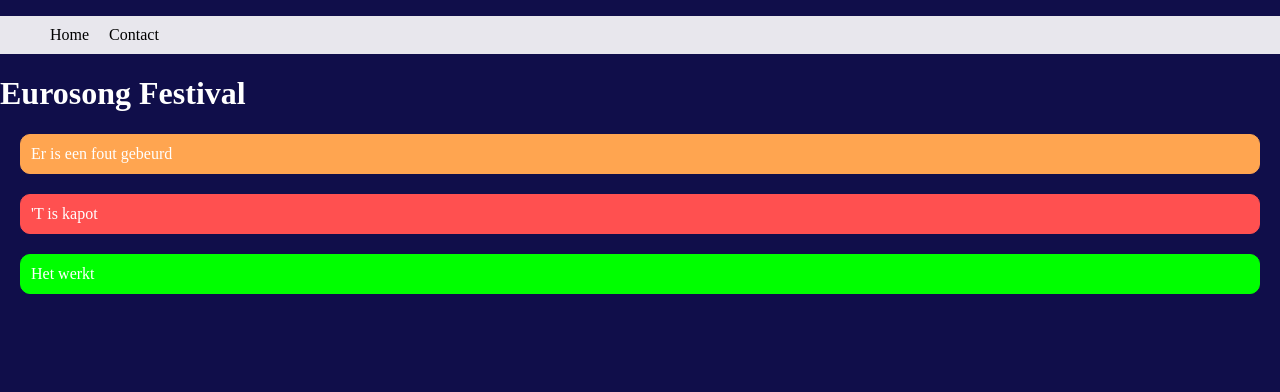
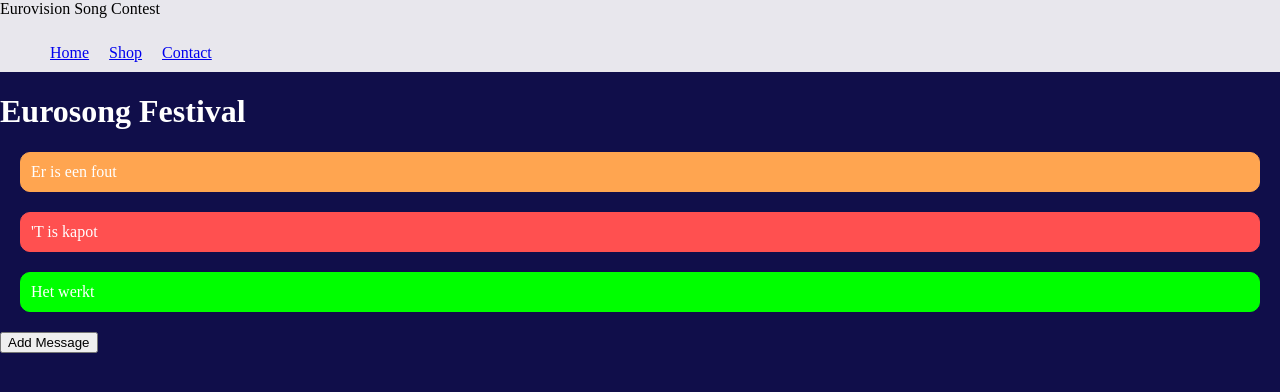
Before and after one commit to yorickcleerbout/Front-End-Eurosong, a Vue app: page / in a window 1280 px wide. Shown: the top 392 px of the page. Built offline with nearby package versions, Linux system fonts and the light colour scheme.

Commit message:
Added new components for test

```diff
--- a/src/App.vue
+++ b/src/App.vue
@@ -1,29 +1,64 @@
 <template>
   <div id="app">
     <!-- Nav -->
-    <nav class="c-nav">
-      <ul class="c-nav-list">
-        <li class="c-nav-list-item">Home</li>
-        <li class="c-nav-list-item">Contact</li>
-      </ul>
-    </nav>
+    <Navigation />
 
     <!-- Content -->
     <h1>Eurosong Festival</h1>
 
-    <div class="c-feedback warning">Er is een fout gebeurd</div>
-    <div class="c-feedback error">'T is kapot</div>
-    <div class="c-feedback success">Het werkt</div>
+    <Feedback
+    v-for="(message, index) in messages"
+    :key="index"
+    :message="message.message"
+    :classType="message.classType" />
+
+    <button @click="addMessage">Add Message</button>
 
   </div>
 </template>
 
 <script>
-// Import styling for the whole app
+// Styling
 import style from './scss/style.scss';
+
+// Components
+import Navigation from './components/Navigation.vue';
+import Feedback from './components/Feedback.vue';
 
 export default {
   name: 'App',
+  components: {
+    Navigation,
+    Feedback
+  },
+  data(){
+    return {
+      messages: [
+        {
+          message: "Er is een fout",
+          classType: "warning"
+        },
+        {
+          message: "'T is kapot",
+          classType: "error"
+        },
+        {
+          message: "Het werkt",
+          classType: "success"
+        }
+      ]
+    }
+  },
+  methods: {
+    addMessage() {
+      this.messages.push(
+        {
+          message: "Nieuw Feedback Item",
+          classType: "success"
+        }
+      )
+    }
+  }
 
 }
 </script>
--- /dev/null
+++ b/src/components/Feedback.vue
@@ -0,0 +1,28 @@
+<template>
+    <div>
+        <div :class="'c-feedback ' + classType" v-if="isActive" @click="hide">{{ message }} </div>
+
+    </div>
+</template>
+
+<script>
+export default {
+    name: 'Feedback',
+    props: [
+        'message',
+        'classType'
+        ],
+    data(){
+        return {
+            isActive: true
+        }
+    },
+    methods: {
+        hide() {
+            this.isActive = false
+        }
+    }
+
+
+}
+</script>
--- /dev/null
+++ b/src/components/Navigation.vue
@@ -0,0 +1,42 @@
+<template>
+    <nav class="c-nav">
+        <span> {{ companyName }}</span>
+      <ul class="c-nav-list">
+        <li class="c-nav-list-item" v-for="(link, index) in links" v-bind:key="index">
+            <a v-bind:href="link.linkUrl" v-bind:target="link.target">{{ link.linkText }}</a>
+        </li>
+
+      </ul>
+    </nav>
+</template>
+
+<script>
+export default {
+    name: 'Navigation',
+    data() {
+        return {
+            companyName: 'Eurovision Song Contest',
+            links: [
+                {
+                    linkText: "Home",
+                    linkUrl: "/home",
+                    target: "_blank"
+                },
+                {
+                    linkText: "Shop",
+                    linkUrl: "/shop",
+                    target: "_blank"
+                },
+                {
+                    linkText: "Contact",
+                    linkUrl: "/contact",
+                    target: "_blank"
+                }
+
+                ]
+
+
+        }
+    }
+}
+</script>
```
